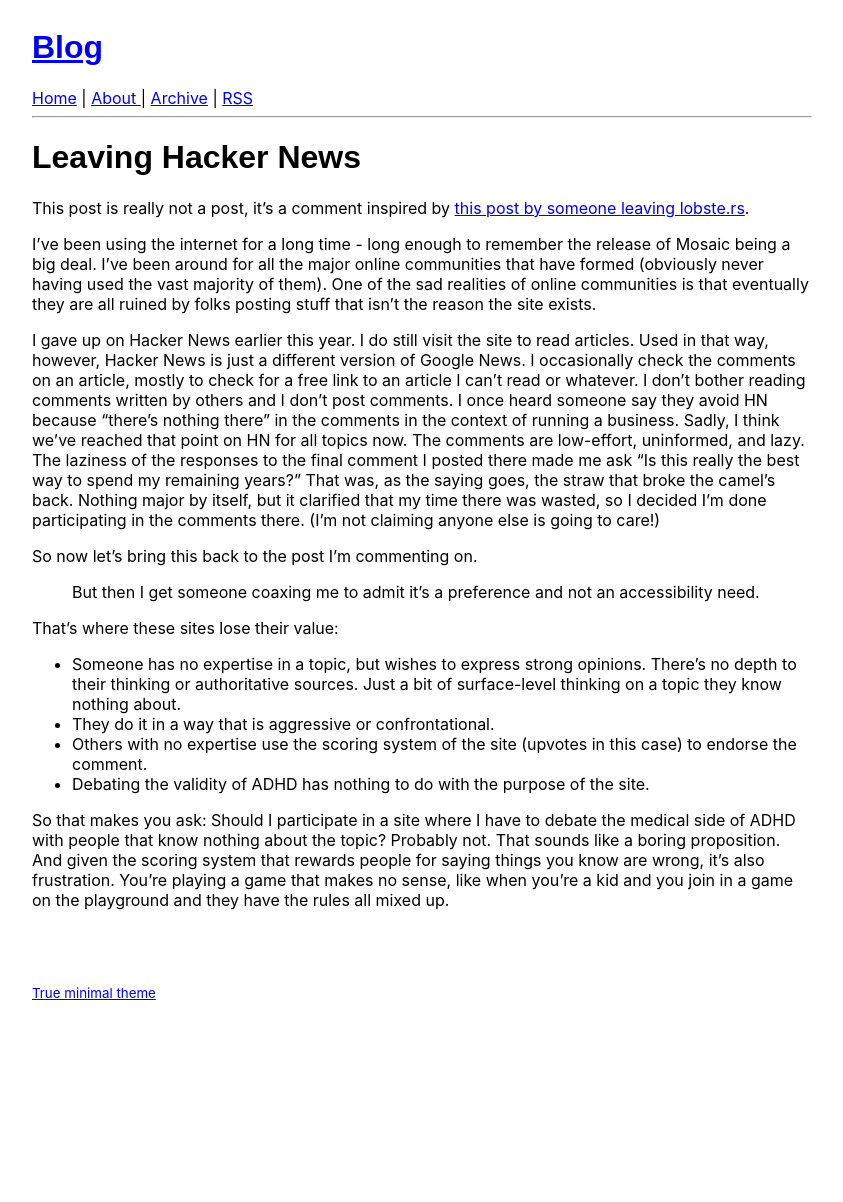
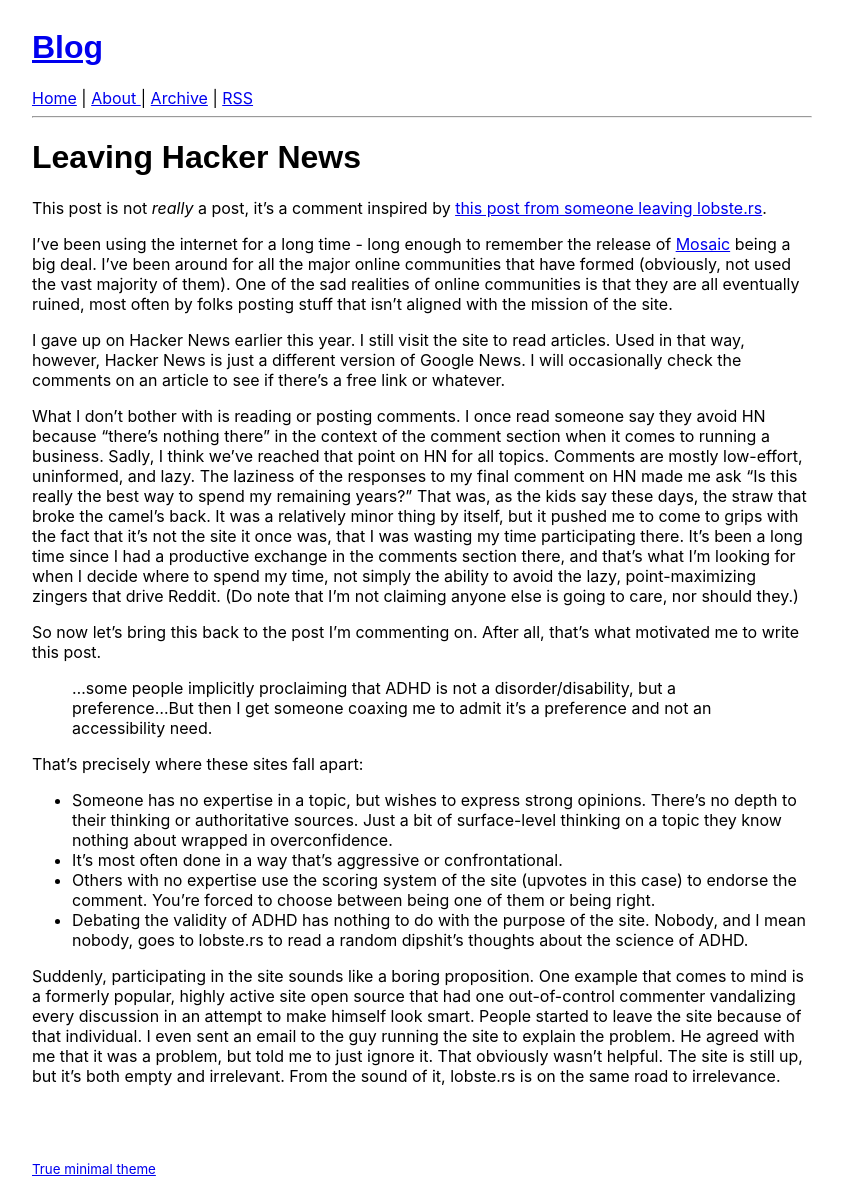
Before and after one commit to bachmeil/the-blog, a Jekyll site: the page built from _posts/2026-07-12-left-hacker-news.md, in a window 1280 px wide. Shown: the whole page, without its empty margins (218-1061 px from the left). Built offline with Jekyll 4.4.1, drawn with Linux system fonts in a browser that asks for light colours; before the commit the page ends 1026 px from its top, so only the background shows below that.

Commit message:
Post on leaving lobste.rs

```diff
--- a/_posts/2026-07-12-left-hacker-news.md
+++ b/_posts/2026-07-12-left-hacker-news.md
@@ -2,21 +2,23 @@
 layout: post
 title: Leaving Hacker News
 ---
-This post is really not a post, it's a comment inspired by [this post by someone leaving lobste.rs](https://akselmo.dev/posts/leaving-lobste-rs-rant/).
+This post is not *really* a post, it's a comment inspired by [this post from someone leaving lobste.rs](https://akselmo.dev/posts/leaving-lobste-rs-rant/).
 
-I've been using the internet for a long time - long enough to remember the release of Mosaic being a big deal. I've been around for all the major online communities that have formed (obviously never having used the vast majority of them). One of the sad realities of online communities is that eventually they are all ruined by folks posting stuff that isn't the reason the site exists.
+I've been using the internet for a long time - long enough to remember the release of [Mosaic](https://en.wikipedia.org/wiki/NCSA_Mosaic) being a big deal. I've been around for all the major online communities that have formed (obviously, not used the vast majority of them). One of the sad realities of online communities is that they are all eventually ruined, most often by folks posting stuff that isn't aligned with the mission of the site.
 
-I gave up on Hacker News earlier this year. I do still visit the site to read articles. Used in that way, however, Hacker News is just a different version of Google News. I occasionally check the comments on an article, mostly to check for a free link to an article I can't read or whatever. I don't bother reading comments written by others and I don't post comments. I once heard someone say they avoid HN because "there's nothing there" in the comments in the context of running a business. Sadly, I think we've reached that point on HN for all topics now. The comments are low-effort, uninformed, and lazy. The laziness of the responses to the final comment I posted there made me ask "Is this really the best way to spend my remaining years?" That was, as the saying goes, the straw that broke the camel's back. Nothing major by itself, but it clarified that my time there was wasted, so I decided I'm done participating in the comments there. (I'm not claiming anyone else is going to care!)
+I gave up on Hacker News earlier this year. I still visit the site to read articles. Used in that way, however, Hacker News is just a different version of Google News. I will occasionally check the comments on an article to see if there's a free link or whatever.
 
-So now let's bring this back to the post I'm commenting on.
+What I don't bother with is reading or posting comments. I once read someone say they avoid HN because "there's nothing there" in the context of the comment section when it comes to running a business. Sadly, I think we've reached that point on HN for all topics. Comments are mostly low-effort, uninformed, and lazy. The laziness of the responses to my final comment on HN made me ask "Is this really the best way to spend my remaining years?" That was, as the kids say these days, the straw that broke the camel's back. It was a relatively minor thing by itself, but it pushed me to come to grips with the fact that it's not the site it once was, that I was wasting my time participating there. It's been a long time since I had a productive exchange in the comments section there, and that's what I'm looking for when I decide where to spend my time, not simply the ability to avoid the lazy, point-maximizing zingers that drive Reddit. (Do note that I'm not claiming anyone else is going to care, nor should they.)
 
-> But then I get someone coaxing me to admit it's a preference and not an accessibility need.
+So now let's bring this back to the post I'm commenting on. After all, that's what motivated me to write this post.
 
-That's where these sites lose their value:
+> ...some people implicitly proclaiming that ADHD is not a disorder/disability, but a preference...But then I get someone coaxing me to admit it's a preference and not an accessibility need.
 
-- Someone has no expertise in a topic, but wishes to express strong opinions. There's no depth to their thinking or authoritative sources. Just a bit of surface-level thinking on a topic they know nothing about.
-- They do it in a way that is aggressive or confrontational.
-- Others with no expertise use the scoring system of the site (upvotes in this case) to endorse the comment.
-- Debating the validity of ADHD has nothing to do with the purpose of the site.
+That's precisely where these sites fall apart:
 
-So that makes you ask: Should I participate in a site where I have to debate the medical side of ADHD with people that know nothing about the topic? Probably not. That sounds like a boring proposition. And given the scoring system that rewards people for saying things you know are wrong, it's also frustration. You're playing a game that makes no sense, like when you're a kid and you join in a game on the playground and they have the rules all mixed up.
+- Someone has no expertise in a topic, but wishes to express strong opinions. There's no depth to their thinking or authoritative sources. Just a bit of surface-level thinking on a topic they know nothing about wrapped in overconfidence.
+- It's most often done in a way that's aggressive or confrontational.
+- Others with no expertise use the scoring system of the site (upvotes in this case) to endorse the comment. You're forced to choose between being one of them or being right.
+- Debating the validity of ADHD has nothing to do with the purpose of the site. Nobody, and I mean nobody, goes to lobste.rs to read a random dipshit's thoughts about the science of ADHD.
+
+Suddenly, participating in the site sounds like a boring proposition. One example that comes to mind is a formerly popular, highly active site open source that had one out-of-control commenter vandalizing every discussion in an attempt to make himself look smart. People started to leave the site because of that individual. I even sent an email to the guy running the site to explain the problem. He agreed with me that it was a problem, but told me to just ignore it. That obviously wasn't helpful. The site is still up, but it's both empty and irrelevant. From the sound of it, lobste.rs is on the same road to irrelevance.
```
